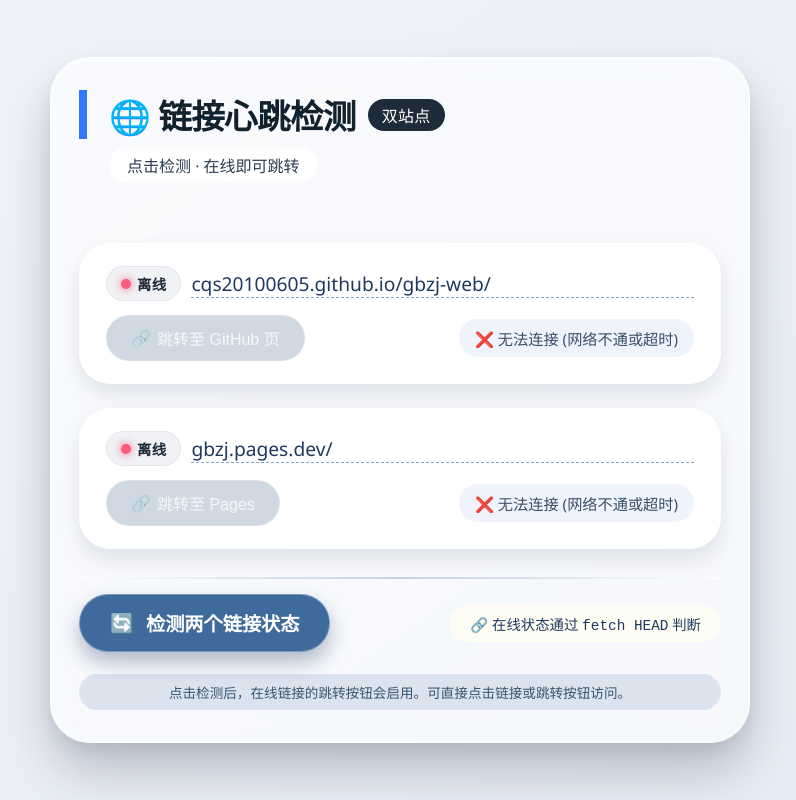
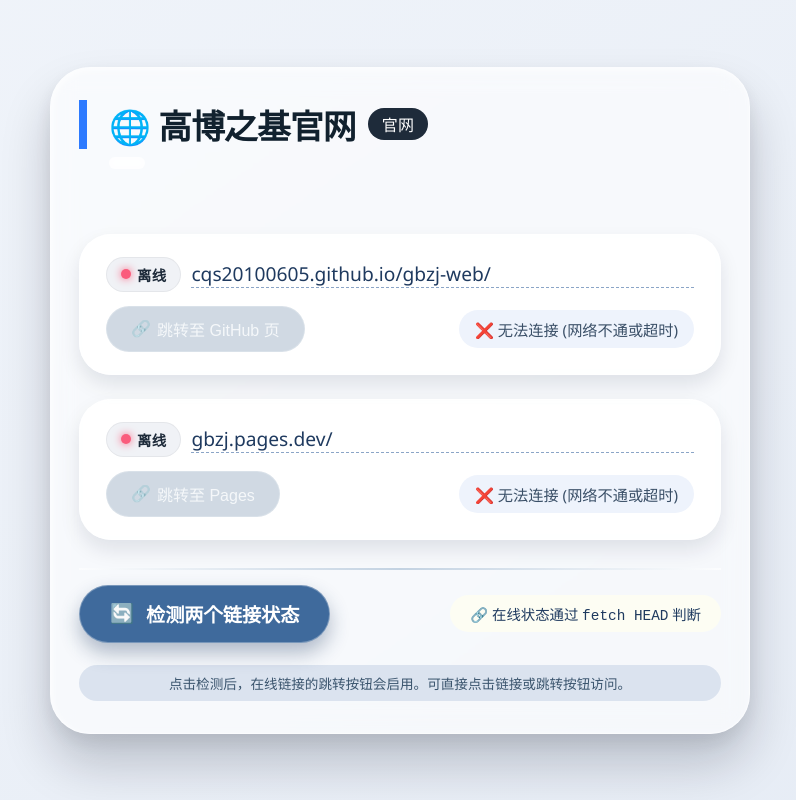
Before and after one commit to cqs666cqs/gw, a plain HTML site: page index.html in a window 1280 px wide. Shown: the whole page, without its empty margins (240-1036 px from the left). Drawn offline with Linux system fonts and the light colour scheme; no server answers.

Commit message:
Update title and header for the homepage

```diff
--- a/index.html
+++ b/index.html
@@ -3,7 +3,7 @@
 <head>
     <meta charset="UTF-8">
     <meta name="viewport" content="width=device-width, initial-scale=1.0">
-    <title>双链接在线检测 · 快捷跳转</title>
+    <title>高博之基官网</title>
     <style>
         * {
             box-sizing: border-box;
@@ -256,10 +256,10 @@
 <body>
     <div class="card" role="main">
         <h1>
-            🌐 链接心跳检测
-            <span>双站点</span>
+            🌐 高博之基官网
+            <span>官网</span>
         </h1>
-        <div class="sub">点击检测 · 在线即可跳转</div>
+        <div class="sub"></div>
 
         <!-- 链接监控列表 -->
         <div class="url-list" id="urlList">
@@ -478,7 +478,6 @@
                 checkAll();
             });
 
-            // 绑定两个跳转按钮，注意按钮禁用状态由setStatus管理，但点击事件仍然可用（如果启用）
             jump0.addEventListener('click', (e) => {
                 e.preventDefault();
                 if (!jump0.disabled) {
@@ -492,12 +491,6 @@
                 }
             });
 
-            // 辅助：点击链接本身(新标签)，无论在线与否都允许用户尝试，但保留普通链接
-            // 链接本身已有href，不做额外控制。
-
-            // 可以预检测一次? 为了用户体验，延迟1秒后自动检测（用户也可手动）
-            // 但考虑到可能有误，也可以让用户主动点击。这里为了直观，自动检测一下。
-            // 但注意避免用户觉得突兀，加载完成后自动检测。
             window.addEventListener('load', () => {
                 // 稍微延迟后自动检测
                 setTimeout(() => {
@@ -505,10 +498,7 @@
                 }, 600);
             });
 
-            // 额外: 如果用户需要单独重新检测某个链接，可以双击卡片? 暂时不做，全局按钮够用。
-            // 但可以给每个卡片加双击检测？可选，但简洁为主。
 
-            // 添加刷新单个的隐藏彩蛋？保持简单。
         })();
     </script>
 </body>
```
